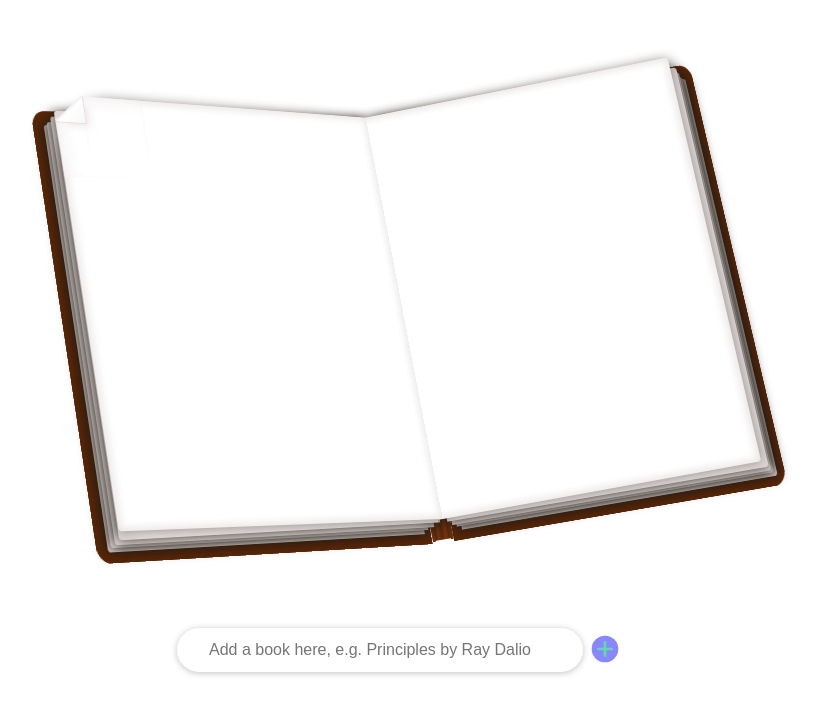
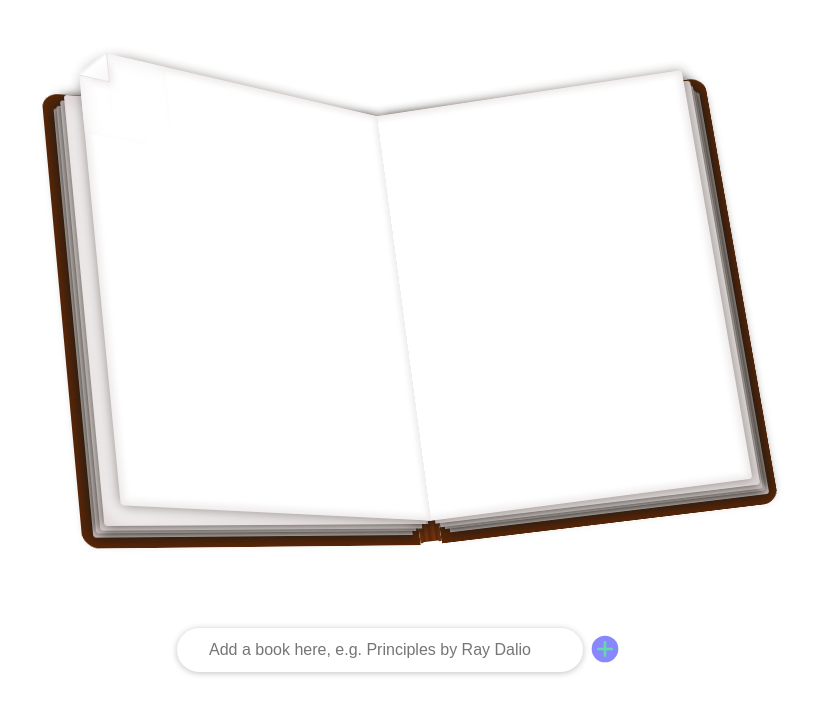
Before and after one commit to carl-hand/booklopedia, a React (Create React App) app in the folder client/: page / in a window 1280 px wide. Shown: the top 714 px of the page, without its empty margins (238-1056 px from the left). Built offline with nearby package versions, Linux system fonts and the light colour scheme; no server answers.

Commit message:
tweaking styling for app

```diff
--- a/client/src/Book.jsx
+++ b/client/src/Book.jsx
@@ -23,13 +23,12 @@ const bookWrapperCss = css`
   perspective: 4000px;
   perspective-origin: 50% 50%;
   transform: translate3d(0px, 5%, -264px) rotateX(27deg) rotateY(0deg)
-    rotateZ(-10deg);
-  transition: transform 2000ms cubic-bezier(0.165, 0.84, 0.44, 1),
-    -webkit-transform 2000ms cubic-bezier(0.165, 0.84, 0.44, 1);
+    rotateZ(-7deg);
+  transition: transform 1s;
   transform-style: preserve-3d;
 
   &:hover {
-    transform: translate3d(0px, 5%, -264px) rotateX(27deg) rotateY(-5deg)
+    transform: translate3d(0px, 5%, -264px) rotateX(20deg) rotateY(-5deg)
       rotateZ(-2deg);
   }
 `;
@@ -38,10 +37,14 @@ const centerCss = css`
   width: 3%;
   background-image: radial-gradient(
       circle farthest-corner at 56% -8%,
-      #fff 8%,
+      hsl(0, 0%, 100%) 8%,
       transparent 0
     ),
-    radial-gradient(circle farthest-corner at 50% 108%, #fff 8%, transparent 0),
+    radial-gradient(
+      circle farthest-corner at 50% 108%,
+      hsl(0, 0%, 100%) 8%,
+      transparent 0
+    ),
     linear-gradient(
       90deg,
       ${bookCoverColor.secondary},
--- a/client/src/LeftPage.jsx
+++ b/client/src/LeftPage.jsx
@@ -10,36 +10,29 @@ import {
   layer4Css,
   layer3Css,
   textLayerCss,
+  pageContainerCss,
+  blankPageCss,
 } from "./shared/styles/page";
 
-const leftCss = css`
-  position: relative;
-  width: 49%;
-  display: flex;
+const leftPageContainerCss = css`
+  ${pageContainerCss}
   backface-visibility: hidden;
-  perspective: 4000px;
-  perspective-origin: 0% 50%;
   transform: rotateX(0deg) rotateY(20deg) rotateZ(0deg);
   transform-origin: 100% 50%;
-  transform-style: preserve-3d;
 `;
 
 const bookCoverLeftCss = css`
   ${bookCoverCss}
-  border-top-left-radius: 4%;
-  border-bottom-left-radius: 4%;
+  border-top-left-radius: 18px;
+  border-bottom-left-radius: 18px;
   box-shadow: inset 4px -4px 4px 1px ${bookCoverColor.primary},
     inset 7px -7px 4px 0 ${bookCoverColor.primary};
-  perspective: 4000px;
-  transform: translate3d(0px, 0px, -1px);
-  transform-style: preserve-3d;
 `;
 
-const pageLeftCss = css`
-  flex: 1;
-  border-top-left-radius: 1%;
-  border-bottom-left-radius: 1%;
-  background-color: #fff;
+const blankLeftPageCss = css`
+  ${blankPageCss}
+  border-top-left-radius: 4px;
+  border-bottom-left-radius: 4px;
   box-shadow: inset 0 0 26px 2px #d8cccc, -1px 1px 13px 0 rgba(34, 27, 20, 0.81);
 `;
 
@@ -49,7 +42,7 @@ const cornerCss = css`
   top: 27px;
   width: 5vw;
   height: 5vw;
-  background-image: linear-gradient(135deg, #fff 30%, transparent);
+  background-image: linear-gradient(135deg, hsl(0, 0%, 100%) 30%, transparent);
   box-shadow: inset 13px 0 17px -12px hsla(0, 13%, 82%, 0.43);
 `;
 
@@ -59,7 +52,7 @@ const corner2Css = css`
   top: 0px;
   width: 5vw;
   height: 5vw;
-  background-image: linear-gradient(135deg, #fff 31%, transparent);
+  background-image: linear-gradient(135deg, hsl(0, 0%, 100%) 31%, transparent);
   box-shadow: inset 0 13px 17px -12px hsla(0, 13%, 82%, 0.43);
 `;
 
@@ -81,31 +74,31 @@ const cornerFoldCss = css`
   box-shadow: 6px 6px 9px -4px hsla(0, 13%, 82%, 0.53);
 `;
 
-const pageLeft2Css = css`
+const pageContentContainerCss = css`
   position: relative;
   flex: 1;
-  border-top-left-radius: 18%;
-  border-bottom-left-radius: 1%;
-  background-color: #fff;
+  border-top-left-radius: 60px;
+  border-bottom-left-radius: 4px;
+  background-color: hsl(0, 0%, 100%);
   box-shadow: inset 0 0 7px 4px hsla(0, 13%, 82%, 0.43),
     -1px 1px 13px 0 rgba(34, 27, 20, 0.49);
-  transform: rotateX(0deg) rotateY(4deg) rotateZ(0deg);
+  transform: rotateX(0deg) rotateY(12deg) rotateZ(0deg);
   transform-origin: 100% 50%;
   transition: transform 1s ease-in-out, -webkit-transform 1s ease-in-out;
   transform-style: preserve-3d;
 `;
 
 const previousPageCss = css`
-  ${pageLeft2Css}
+  ${pageContentContainerCss}
   transform: rotateX(0deg) rotateY(140deg) rotateZ(0deg);
 `;
 
 export const LeftPage = (props) => {
   const { books = [], turnPage, isTurningPage, isLoading } = props;
 
-  let actualPageLeft2Css = pageLeft2Css;
+  let actualPageContentContainerCss = pageContentContainerCss;
   if (isTurningPage) {
-    actualPageLeft2Css = previousPageCss;
+    actualPageContentContainerCss = previousPageCss;
   }
 
   const previousPage = () => {
@@ -117,23 +110,23 @@ export const LeftPage = (props) => {
   };
 
   return (
-    <div css={leftCss}>
+    <div css={leftPageContainerCss}>
       <div css={bookCoverLeftCss}></div>
       <div css={layer1Css}>
-        <div css={pageLeftCss}></div>
+        <div css={blankLeftPageCss}></div>
       </div>
       <div css={layer2Css}>
-        <div css={pageLeftCss}></div>
+        <div css={blankLeftPageCss}></div>
       </div>
       <div css={layer3Css}>
-        <div css={pageLeftCss}></div>
+        <div css={blankLeftPageCss}></div>
       </div>
       <div css={layer4Css}>
-        <div css={pageLeftCss}></div>
+        <div css={blankLeftPageCss}></div>
       </div>
 
       <div css={textLayerCss}>
-        <div css={actualPageLeft2Css} onClick={previousPage}>
+        <div css={actualPageContentContainerCss} onClick={previousPage}>
           <div css={cornerCss}></div>
           <div css={corner2Css}></div>
           <div css={cornerFoldCss}></div>
--- a/client/src/PageContent.jsx
+++ b/client/src/PageContent.jsx
@@ -94,6 +94,7 @@ export const PageContent = (props) => {
       <Shiitake
         css={descriptionCss}
         lines={12}
+        throttleRate={1000}
         overflowNode={
           <a
             css={anchorCss}
--- a/client/src/RightPage.jsx
+++ b/client/src/RightPage.jsx
@@ -10,22 +10,19 @@ import {
   layer4Css,
   textLayerCss,
   layer1Css,
+  pageContainerCss,
+  blankPageCss,
 } from "./shared/styles/page";
 
-const rightCss = css`
-  width: 49%;
-  position: relative;
-  display: flex;
-  perspective: 4000px;
-  perspective-origin: 0% 50%;
+const rightPageContainerCss = css`
+  ${pageContainerCss}
   transform: rotateX(0deg) rotateY(-1deg) rotateZ(0deg);
-  transform-style: preserve-3d;
 `;
 
 const bookCoverRightCss = css`
   ${bookCoverCss}
-  border-top-right-radius: 4%;
-  border-bottom-right-radius: 4%;
+  border-top-right-radius: 18px;
+  border-bottom-right-radius: 18px;
   box-shadow: inset -4px -4px 4px 1px ${bookCoverColor.primary},
     inset -7px -7px 4px 0 ${bookCoverColor.primary};
 `;
@@ -35,20 +32,19 @@ const textLayerRightCss = css`
   transform: translate3d(-37px, 0px, 32px);
 `;
 
-const pageRightCss = css`
-  flex: 1;
-  border-top-right-radius: 1%;
-  border-bottom-right-radius: 1%;
-  background-color: #fff;
+const blankRightPageCss = css`
+  ${blankPageCss}
+  border-top-right-radius: 4px;
+  border-bottom-right-radius: 4px;
   box-shadow: inset 0 0 26px 2px #d8cccc, 1px 1px 13px 0 rgba(34, 27, 20, 0.81);
 `;
 
-const pageRight2Css = css`
+const pageContentContainerCss = css`
   position: relative;
   flex: 1;
-  border-top-right-radius: 1%;
-  border-bottom-right-radius: 1%;
-  background-color: #fff;
+  border-top-right-radius: 4px;
+  border-bottom-right-radius: 4px;
+  background-color: hsl(0, 0%, 100%);
   box-shadow: inset 0 0 7px 4px hsla(0, 13%, 82%, 0.43),
     1px 1px 13px 0 rgba(34, 27, 20, 0.49);
   transform: rotateX(0deg) rotateY(-3deg) rotateZ(0deg);
@@ -58,13 +54,12 @@ const pageRight2Css = css`
 `;
 
 const nextPageCss = css`
-  ${pageRight2Css}
+  ${pageContentContainerCss}
   transform: rotateX(0deg) rotateY(-140deg) rotateZ(0deg);
 `;
 
 const layer2RightCss = css`
   ${layer2Css}
-
   transform: translate3d(-5px, 0px, 10px);
 `;
 
@@ -91,28 +86,28 @@ export const RightPage = (props) => {
     props.handleOnLoad();
   };
 
-  let actualPageRight2Css = pageRight2Css;
+  let actualpageContentContainerCss = pageContentContainerCss;
   if (isTurningPage) {
-    actualPageRight2Css = nextPageCss;
+    actualpageContentContainerCss = nextPageCss;
   }
 
   return (
-    <div css={rightCss}>
+    <div css={rightPageContainerCss}>
       <div css={bookCoverRightCss}></div>
       <div css={layer1Css}>
-        <div css={pageRightCss}></div>
+        <div css={blankRightPageCss}></div>
       </div>
       <div css={layer2RightCss}>
-        <div css={pageRightCss}></div>
+        <div css={blankRightPageCss}></div>
       </div>
       <div css={layer3RightCss}>
-        <div css={pageRightCss}></div>
+        <div css={blankRightPageCss}></div>
       </div>
       <div css={layer4RightCss}>
-        <div css={pageRightCss}></div>
+        <div css={blankRightPageCss}></div>
       </div>
       <div css={textLayerRightCss}>
-        <div css={actualPageRight2Css} onClick={nextPage}>
+        <div css={actualpageContentContainerCss} onClick={nextPage}>
           {books.length > 1 && (
             <PageContent
               book={books[1]}
--- a/client/src/shared/styles/page.js
+++ b/client/src/shared/styles/page.js
@@ -60,3 +60,17 @@ export const thumbnailCss = css`
   height: 100px;
   width: 80px;
 `;
+
+export const pageContainerCss = css`
+  width: 49%;
+  position: relative;
+  display: flex;
+  perspective: 4000px;
+  perspective-origin: 0% 50%;
+  transform-style: preserve-3d;
+`;
+
+export const blankPageCss = css`
+  flex: 1;
+  background-color: hsl(0, 0%, 100%);
+`;
```
